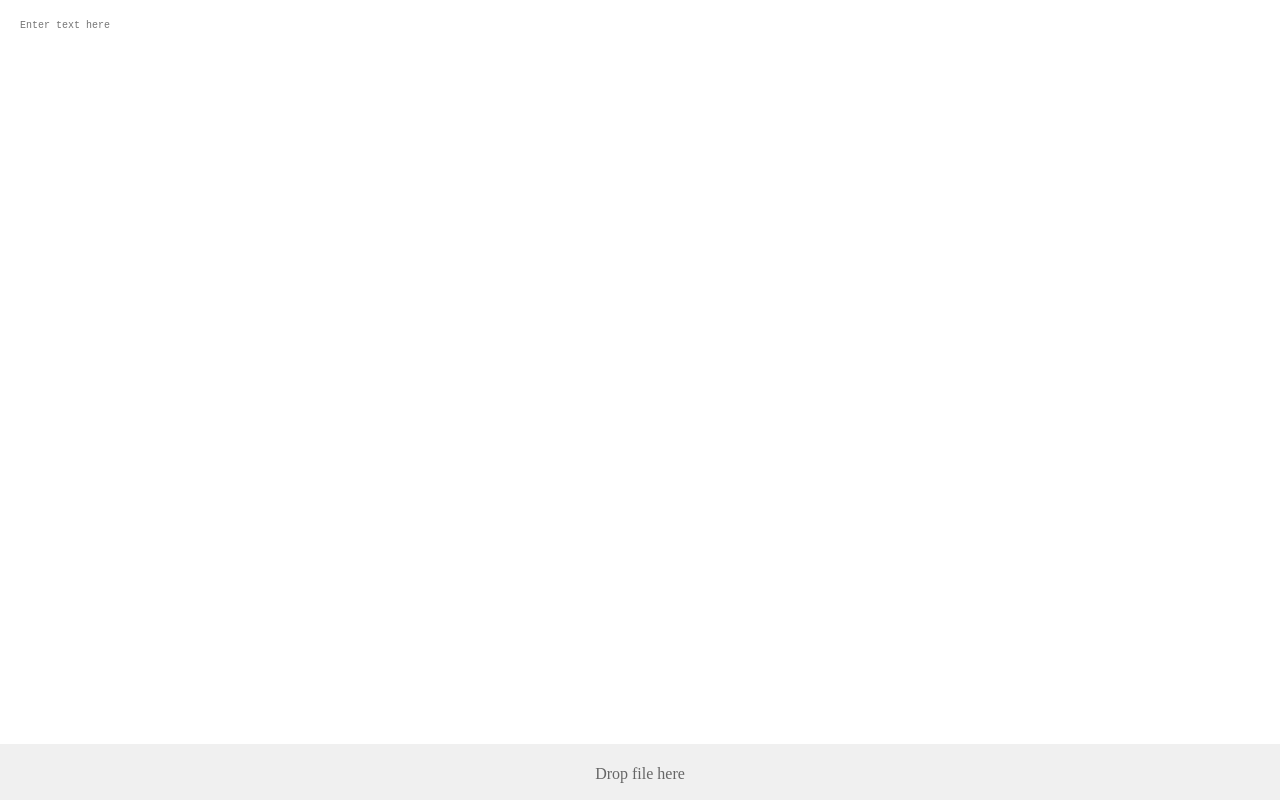
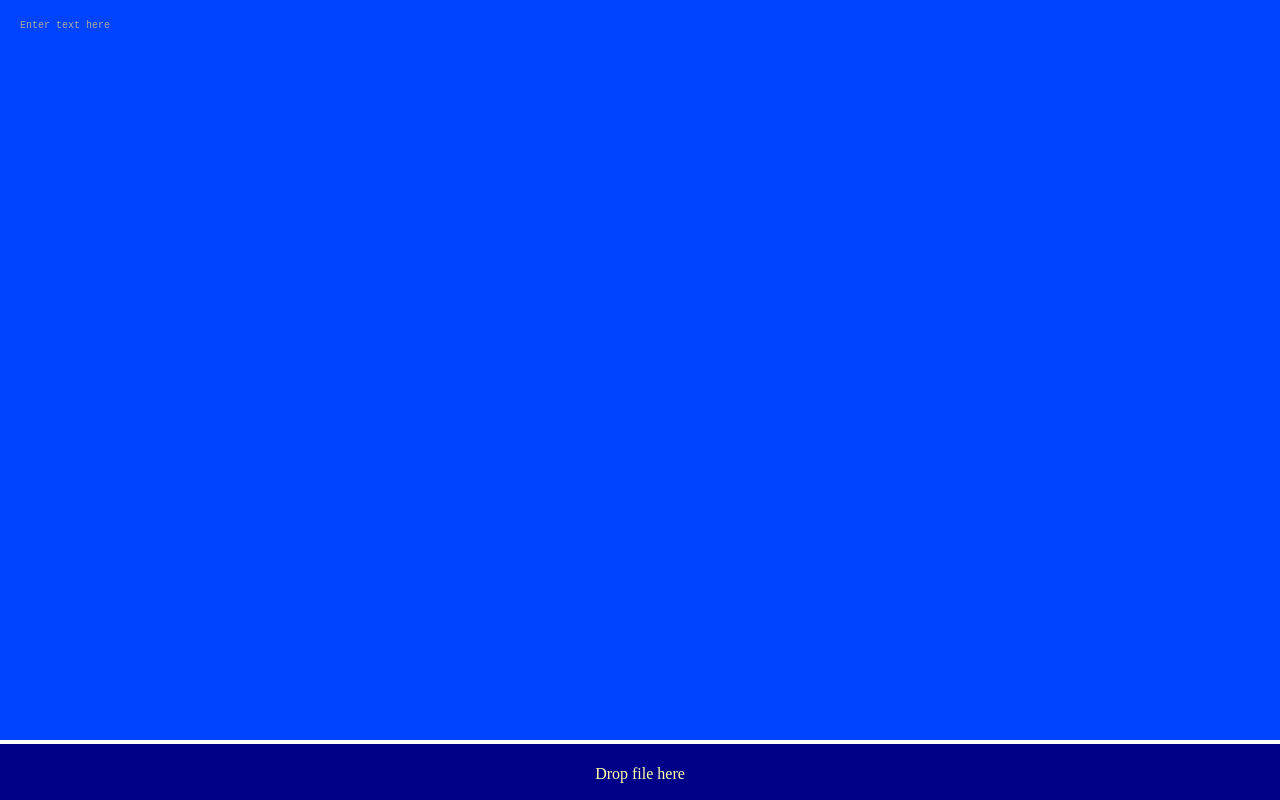
Before and after one commit to GlassOnTin/bluep, a website: page public/index.html in a window 1280 px wide. Drawn offline with nearby package versions, Linux system fonts and the light colour scheme; some packages are replaced by stand-ins of ours; no server answers; a script that the page names is missing.

Commit message:
Standard npm project structure

```diff
--- a/index.html
+++ b/public/index.html
@@ -1,7 +1,7 @@
 <!DOCTYPE html>
 <html>
   <head>
-    <title>Window</title>
+    <title>BlueP</title>
     <script src="https://cdn.socket.io/4.4.1/socket.io.min.js"></script>
     <script src="https://cdnjs.cloudflare.com/ajax/libs/clipboard.js/2.0.10/clipboard.min.js"></script>
     <style>
@@ -14,24 +14,30 @@
       }
 
       #clipboardInput {
+        background-color: #0044FF;
         width: 100%;
         height: calc(100% - 60px);
+        padding: 20px;
         box-sizing: border-box;
         border: none;
         outline: none;
         resize: none;
         font-size: 10px;
-        padding: 20px;
+        color: #FFA;
+      }
+
+      ::placeholder {
+        color: #AAA;
       }
 
       #dropZone {
         height: 60px;
-        background-color: #f0f0f0;
+        background-color: #000088;
         display: flex;
         align-items: center;
         justify-content: center;
         font-size: 16px;
-        color: #666;
+        color: #FFA;
       }
     </style>
   </head>
```
Also changed, not shown: package.json (+6 -9 lines), src/server.js (renamed from server.js, +11 -7 lines), 5 other files.
